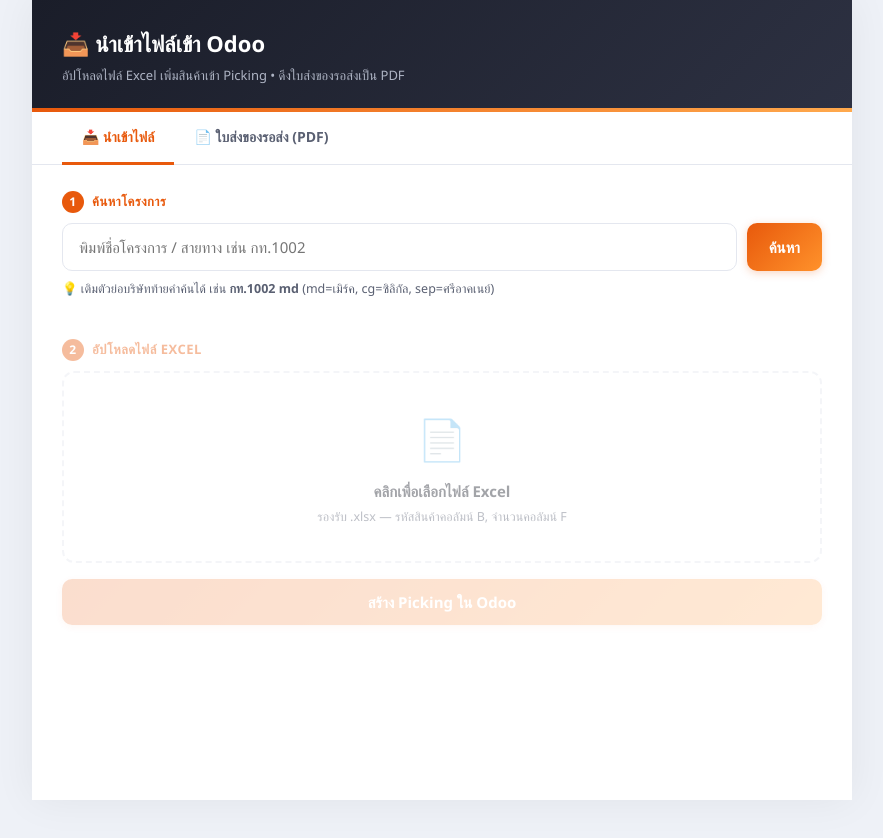
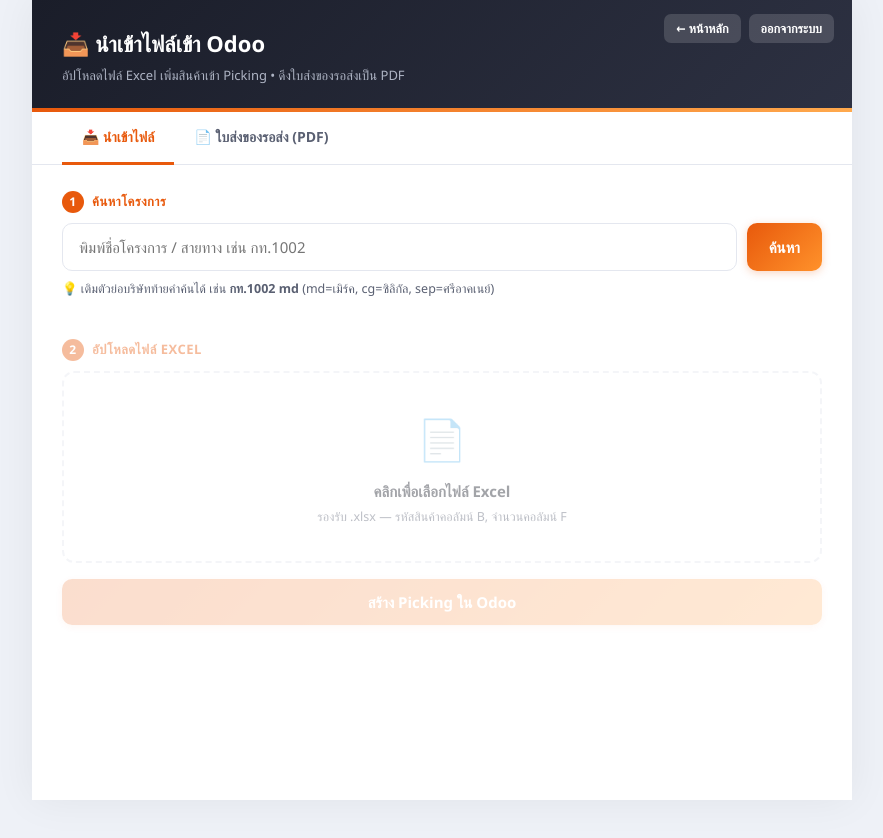
Before and after one commit to piyachaichompunut-design/inventory, a website: page import-odoo.html in a window 1280 px wide. Shown: the whole page, without its empty margins (198-1081 px from the left). Drawn offline with Linux system fonts and the light colour scheme; sample sign-in values are in the browser's storage.

Commit message:
Update import-odoo.html

```diff
--- a/import-odoo.html
+++ b/import-odoo.html
@@ -24,6 +24,8 @@
     background:linear-gradient(135deg,#1a1d29 0%,#2d3142 100%);
     color:#fff; padding:26px 30px; position:relative; overflow:hidden;
   }
+  .top-btn{background:rgba(255,255,255,.15);color:#fff;border:none;border-radius:7px;padding:6px 12px;font-size:12.5px;font-weight:600;cursor:pointer;font-family:inherit}
+  .top-btn:hover{background:rgba(255,255,255,.25)}
   .head::after{content:'';position:absolute;left:0;right:0;bottom:0;height:4px;background:linear-gradient(90deg,var(--accent),#ffa94d)}
   .head h1{margin:0;font-size:22px;font-weight:700;display:flex;align-items:center;gap:10px}
   .head .sub{font-size:13px;color:#aeb4c4;font-weight:400;margin-top:4px}
@@ -155,6 +157,9 @@
 <body>
 <div class="wrap">
   <div class="head">
+    <div id="topActions" style="position:absolute;top:14px;right:18px;display:flex;gap:8px">
+      <button class="top-btn" onclick="doLogout()">ออกจากระบบ</button>
+    </div>
     <h1>📥 นำเข้าไฟล์เข้า Odoo</h1>
     <div class="sub">อัปโหลดไฟล์ Excel เพิ่มสินค้าเข้า Picking • ดึงใบส่งของรอส่งเป็น PDF</div>
   </div>
@@ -216,8 +221,22 @@
   (function(){
     var token = '';
     try { token = localStorage.getItem('app_token') || ''; } catch(e){}
-    if (!token) location.href = '/login.html';
+    if (!token) { location.href = '/login.html'; return; }
+    // ถ้าเป็น role เต็ม แสดงปุ่มกลับหน้าหลัก
+    try {
+      if (localStorage.getItem('app_role') !== 'import') {
+        document.addEventListener('DOMContentLoaded', function(){
+          var bar = document.getElementById('topActions');
+          if (bar) bar.insertAdjacentHTML('afterbegin', '<button class="top-btn" onclick="location.href=\'/\'">← หน้าหลัก</button>');
+        });
+      }
+    } catch(e){}
   })();
+
+  function doLogout(){
+    try { localStorage.removeItem('app_token'); localStorage.removeItem('app_role'); } catch(e){}
+    location.href = '/login.html';
+  }
 
   var selectedOp = null;   // { id, name, companyId }
   var parsedLines = [];    // [{ productCode, productName, qty }]
```
